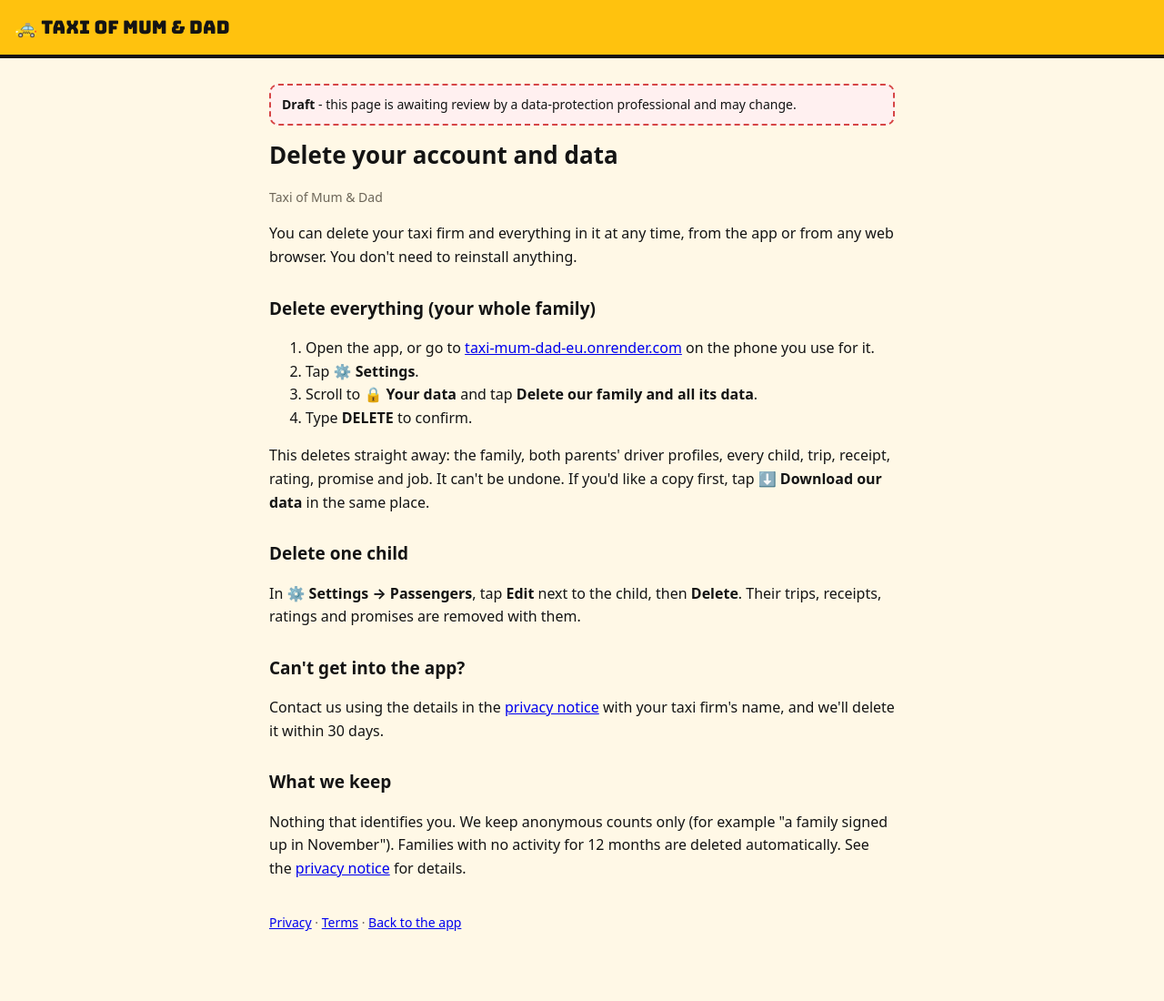
After one commit to BBSISK/taxi-mum-dad, a Flask app: page /account-deletion in a window 1280 px wide. The commit adds this page. Shown: the whole page at 91% size. Run offline with Flask 3, Linux system fonts and the light colour scheme; some libraries are stand-ins or nearby versions.

```diff
--- a/app.py
+++ b/app.py
@@ -210,6 +210,12 @@ def create_app(test_config=None):
         SESSION_COOKIE_SECURE=bool(os.environ.get("RENDER")),
         PERMANENT_SESSION_LIFETIME=dt.timedelta(days=400),
         MAX_CONTENT_LENGTH=64 * 1024,
+        # In-car games (Car Bingo, County Collector) are off unless GAMES_ENABLED=1. The store apps and the main site
+        # run without them; a separate "labs" service runs the same code with them on.
+        GAMES_ENABLED=os.environ.get("GAMES_ENABLED", "0") == "1",
+        LABS=os.environ.get("LABS", "0") == "1",
+        ANDROID_PACKAGE=os.environ.get("ANDROID_PACKAGE", ""),
+        ANDROID_SHA256=os.environ.get("ANDROID_SHA256", ""),
     )
     if test_config:
         app.config.update(test_config)
@@ -227,8 +233,13 @@ def create_app(test_config=None):
         rename_old_defaults()
 
     register_routes(app)
-    app.register_blueprint(bingo_bp)
-    app.register_blueprint(county_bp)
+    if app.config["GAMES_ENABLED"]:
+        app.register_blueprint(bingo_bp)
+        app.register_blueprint(county_bp)
+
+    @app.context_processor
+    def feature_flags():
+        return {"games_enabled": app.config["GAMES_ENABLED"], "labs": app.config["LABS"]}
     return app
 
 
@@ -339,6 +350,19 @@ def register_routes(app):
     @app.get("/terms")
     def terms():
         return render_template("terms.html")
+
+    @app.get("/.well-known/assetlinks.json")
+    def assetlinks():
+        """Digital Asset Links: lets the Android app (a Trusted Web Activity) open this site full-screen, without a URL bar."""
+        pkg, prints = app.config["ANDROID_PACKAGE"], [p.strip() for p in app.config["ANDROID_SHA256"].split(",") if p.strip()]
+        if not pkg or not prints:
+            abort(404)
+        return jsonify([{"relation": ["delegate_permission/common.handle_all_urls"],
+                         "target": {"namespace": "android_app", "package_name": pkg, "sha256_cert_fingerprints": prints}}])
+
+    @app.get("/account-deletion")
+    def account_deletion():
+        return render_template("account_deletion.html", contact=os.environ.get("CONTACT_EMAIL", ""))
 
     @app.get("/video")
     def video():
@@ -487,8 +511,8 @@ def register_routes(app):
             five_star_discount=FIVE_STAR_DISCOUNT,
             drivers=drivers,
             trips=[trip_json(t) for t in trips],
-            bingo=bingo_summary(fam.id),
-            county=county_summary(fam.id),
+            features={"games": app.config["GAMES_ENABLED"], "labs": app.config["LABS"]},
+            **({"bingo": bingo_summary(fam.id), "county": county_summary(fam.id)} if app.config["GAMES_ENABLED"] else {}),
             promises=[promise_json(p) for p in Promise.query.filter_by(family_id=fam.id, status="promised")
                       .order_by(Promise.due_on, Promise.id).all()],
         )
--- a/static/sw.js
+++ b/static/sw.js
@@ -1,6 +1,6 @@
 /* Taxi of Mum & Dad service worker: app shell offline, API always live. */
-const CACHE = 'taxi-v16';
-const SHELL = ['/', '/static/style.css?v=16', '/static/app.js?v=16', '/static/bingo.js?v=16', '/static/bingo.css?v=16', '/static/games-core.js?v=16', '/static/county.js?v=16', '/static/icons/icon-192.png', '/static/fonts/bungee-400.woff2', '/static/fonts/nunito-800.woff2', '/manifest.webmanifest'];
+const CACHE = 'taxi-v17';
+const SHELL = ['/', '/static/style.css?v=17', '/static/app.js?v=17', '/static/bingo.js?v=17', '/static/bingo.css?v=17', '/static/games-core.js?v=17', '/static/county.js?v=17', '/static/icons/icon-192.png', '/static/fonts/bungee-400.woff2', '/static/fonts/nunito-800.woff2', '/manifest.webmanifest'];
 
 self.addEventListener('install', e => {
   e.waitUntil(caches.open(CACHE).then(c => c.addAll(SHELL)).then(() => self.skipWaiting()));
--- /dev/null
+++ b/templates/account_deletion.html
@@ -0,0 +1,29 @@
+{% extends "_legal_base.html" %}
+{% block title %}Delete your account{% endblock %}
+{% block body %}
+<h1>Delete your account and data</h1>
+<p class="meta">Taxi of Mum &amp; Dad</p>
+
+<p>You can delete your taxi firm and everything in it at any time, from the app or from any web browser. You don't need to reinstall anything.</p>
+
+<h2>Delete everything (your whole family)</h2>
+<ol>
+  <li>Open the app, or go to <a href="/">taxi-mum-dad-eu.onrender.com</a> on the phone you use for it.</li>
+  <li>Tap <b>⚙️ Settings</b>.</li>
+  <li>Scroll to <b>🔒 Your data</b> and tap <b>Delete our family and all its data</b>.</li>
+  <li>Type <b>DELETE</b> to confirm.</li>
+</ol>
+<p>This deletes straight away: the family, both parents' driver profiles, every child, trip, receipt, rating, promise and job. It can't be undone.
+If you'd like a copy first, tap <b>⬇️ Download our data</b> in the same place.</p>
+
+<h2>Delete one child</h2>
+<p>In <b>⚙️ Settings → Passengers</b>, tap <b>Edit</b> next to the child, then <b>Delete</b>. Their trips, receipts, ratings and promises are removed with them.</p>
+
+<h2>Can't get into the app?</h2>
+<p>{% if contact %}Email <b>{{ contact }}</b> from any address with your taxi firm's name and invite code (shown in Settings), and we'll delete it within 30 days.
+{% else %}Contact us using the details in the <a href="/privacy">privacy notice</a> with your taxi firm's name, and we'll delete it within 30 days.{% endif %}</p>
+
+<h2>What we keep</h2>
+<p>Nothing that identifies you. We keep anonymous counts only (for example "a family signed up in November"). Families with no activity for 12 months are deleted automatically.
+See the <a href="/privacy">privacy notice</a> for details.</p>
+{% endblock %}
```
Also changed, not shown: static/app.js (+4 -4 lines), templates/index.html (+8 -6 lines), templates/privacy.html (+6 -1 lines), tests/test_app.py (+52 -1 lines), tests/test_bingo.py (+6 -1 lines), tests/test_county.py (+6 -1 lines), README.md, static/manifest.webmanifest, static/og.png, 2 other files.
